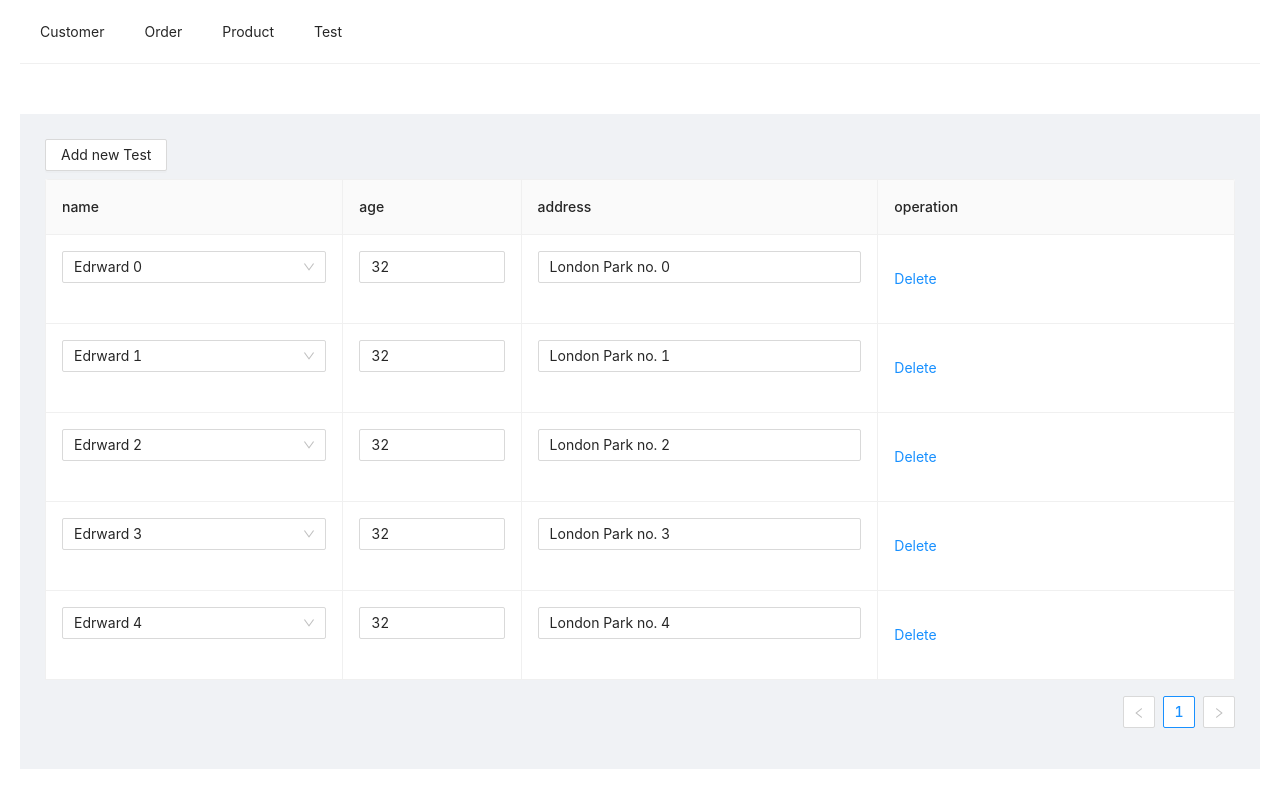
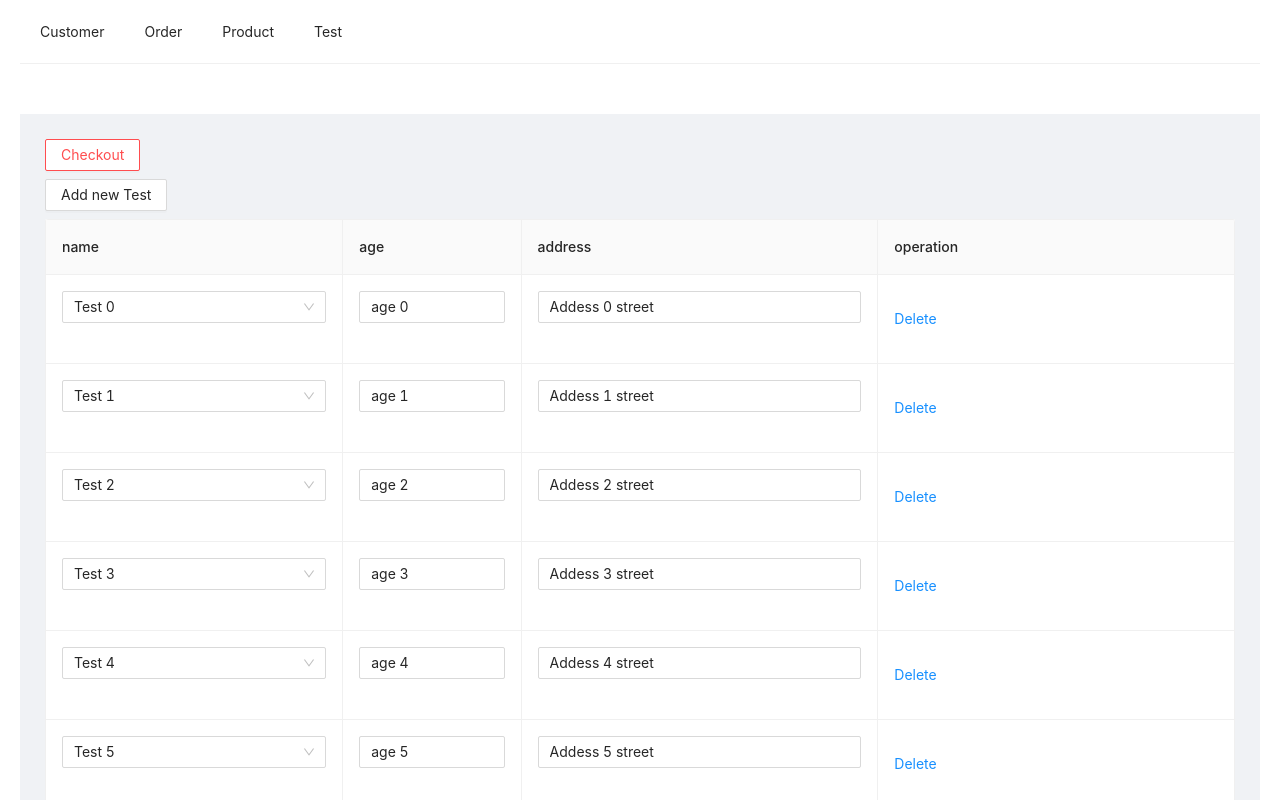
Before and after one commit to minhlezz/customer-management, a React (Create React App) app: page /test in a window 1280 px wide. Shown: the top 800 px of the page. Built offline with nearby package versions, Linux system fonts and the light colour scheme.

Commit message:
fix setFieldvalue not trigger formValuesChange

```diff
--- a/src/components/EditableTable/Cell.js
+++ b/src/components/EditableTable/Cell.js
@@ -13,11 +13,17 @@ const Cell = ({
   renderFormInput,
   children,
   formItemProps,
+  formValuesChangeHandler,
   ...restProps
 }) => {
+  const updateOtherValues = (updatedData) => {
+    form.setFieldsValue(updatedData);
+    formValuesChangeHandler(updatedData);
+  };
+
   const FormInput = inputType || Input;
   const inputNode = renderFormInput ? (
-    renderFormInput(form, record.key)
+    renderFormInput(form, record.key, updateOtherValues)
   ) : (
     <FormInput {...inputProps} />
   );
--- a/src/components/EditableTable/index.js
+++ b/src/components/EditableTable/index.js
@@ -4,11 +4,11 @@ import Cell from "./Cell";
 import useEditableTable from "./useEditableTable";
 
 const EditableTable = (props) => {
-  const { data, mergedColumns, formProps, addNewButton, formRef } =
+  const { data, mergedColumns, formProps, addNewButton } =
     useEditableTable(props);
-
   return (
-    <Form {...formProps} formRef={formRef}>
+    <Form {...formProps}>
+      {props.children}
       {addNewButton}
       <Table
         bordered
--- a/src/components/EditableTable/useEditableTable.js
+++ b/src/components/EditableTable/useEditableTable.js
@@ -1,5 +1,6 @@
 import React, { Fragment, useState } from "react";
 import { Button, Form, Popconfirm, Typography } from "antd";
+import { convertToArrayObj } from "../../utils/utils";
 
 const useOperation = ({
   deleteHandler,
@@ -85,6 +86,7 @@ const useColumns = ({
   cancelHandler,
   editHandler,
   type,
+  formValuesChangeHandler,
 }) => {
   const editingKeyMode = type === "single" ? editingSingleKey : editingKey;
   const isEditing = (record) => editingKeyMode.includes(record.key);
@@ -118,6 +120,7 @@ const useColumns = ({
         formItemProps: col.formItemProps,
         editing: isEditing(record),
         type: type,
+        formValuesChangeHandler,
       }),
     };
   });
@@ -133,27 +136,30 @@ const useChangingStateAction = ({ dataSource, onChange, form, type }) => {
   const [editStatus, setEditStatus] = useState(false);
 
   const addHandler = () => {
-    const newKey = Date.now();
+    const newKey = Math.floor(Date.now() * Math.random() * 1000);
     setData([...data, { key: newKey }]);
 
     if (type === "single") {
-      setEditingSingleKey([newKey]);
+      setEditingKey([newKey]);
       setEditStatus(true);
-    } else if (type === "multiple") {
+    }
+
+    if (type === "multiple") {
       setEditingKey([...editingKey, newKey]);
     }
   };
 
-  const formValuesChangeHandler = (changedValues) => {
-    const newDataSource = dataSource.map((row) => {
-      const currenKey = Object.keys(changedValues)[0];
-      if (row.key === currenKey) {
-        const changedData = changedValues[currenKey];
-        return { ...row, ...changedData };
+  const formValuesChangeHandler = (changedValues, values) => {
+    const newData = dataSource.map((item) => {
+      const currentKey = Object.keys(changedValues)[0];
+      console.log(currentKey);
+      if (item.key.toString() === currentKey.toString()) {
+        const changedData = changedValues[currentKey];
+        return { ...item, ...changedData };
       }
-      return row;
+      return item;
     });
-    onChange(newDataSource);
+    onChange(newData);
   };
 
   const deleteHandler = (record) => {
@@ -213,9 +219,9 @@ const useEditableTable = ({
   onChange,
   addNewButtonText,
   type,
+  formRef,
 }) => {
   const [form] = Form.useForm();
-
   const {
     data,
     editingKey,
@@ -234,11 +240,17 @@ const useEditableTable = ({
     type,
   });
 
+  const defaultValues = dataSource?.reduce((acc, curr) => {
+    acc[curr.key] = curr;
+    return acc;
+  }, {});
+
   const formProps = {
     form,
     component: false,
-    initialValues: dataSource,
-    onValuesChange: (changedValue, values) => {
+    initialValues: defaultValues,
+    ref: formRef,
+    onValuesChange: (changedValue) => {
       formValuesChangeHandler(changedValue);
     },
   };
@@ -253,6 +265,7 @@ const useEditableTable = ({
     cancelHandler,
     editingSingleKey,
     type,
+    formValuesChangeHandler,
   });
 
   const addNewButton = (
--- a/src/components/Order/OrderTable.js
+++ b/src/components/Order/OrderTable.js
@@ -1,21 +1,9 @@
+import { InputNumber, Select } from "antd";
 import React from "react";
-import EditableTable from "../UI/EditableTable";
+import EditableTable from "../EditableTable/";
 
 const OrderTable = (props) => {
   const { products, formRef, orderProducts, updateOrderProducts } = props;
-
-  const productSelectChangeHandler = ({ value, form, record }) => {
-    const isProduct = products.find((item) => item.productName === value);
-    if (isProduct) {
-      form.setFieldsValue({
-        [record.key]: {
-          productPrice: isProduct.productPrice,
-          productQuantity: 1,
-          productId: isProduct.id,
-        },
-      });
-    }
-  };
 
   const productOptions = products.map((product) => {
     return {
@@ -29,31 +17,67 @@ const OrderTable = (props) => {
       title: "Product",
       dataIndex: "productName",
       width: "20%",
-      valueType: "select",
       editable: true,
-      options: productOptions,
-      onChange: ({ value, form, record }) => {
-        productSelectChangeHandler({ value, form, record });
+      renderFormInput: (form, recordKey, updateOtherValues) => {
+        return (
+          <Select
+            options={productOptions}
+            onChange={(value) => {
+              const selectedProduct = products.find(
+                (item) => item.productName === value
+              );
+
+              if (selectedProduct) {
+                const newData = [...orderProducts];
+                const index = newData.findIndex(
+                  (item) => item.key === recordKey
+                );
+                const newItem = {
+                  ...selectedProduct,
+                  productQuantity: 1,
+                  key: recordKey,
+                };
+
+                const updatedData = {
+                  [recordKey]: newItem,
+                };
+
+                updateOtherValues(updatedData);
+
+                if (index > -1) {
+                  const item = newData[index];
+                  newData.splice(index, 1, { ...item, ...newItem });
+                  updateOrderProducts(newData);
+                } else {
+                  newData.push(newItem);
+                  updateOrderProducts(newData);
+                }
+              }
+            }}
+          />
+        );
       },
     },
     {
       title: "Price",
       dataIndex: "productPrice",
-      valueType: "input",
       editable: true,
+      inputType: InputNumber,
+      inputProps: { min: 0 },
     },
     {
       title: "Quantity",
       dataIndex: "productQuantity",
-      valueType: "input",
       editable: true,
+      inputType: InputNumber,
+      inputProps: { min: 0 },
     },
     {
       title: "ID",
-      dataIndex: "productId",
+      dataIndex: "id",
       valueType: "input",
       editable: true,
-      disabled: true,
+      inputProps: { disabled: true },
     },
   ];
 
@@ -61,14 +85,12 @@ const OrderTable = (props) => {
     <EditableTable
       formRef={formRef}
       columns={columns}
-      editable={{
-        addRow: {
-          title: "Add New Row",
-        },
-        type: "multiple",
+      dataSource={orderProducts}
+      onChange={(values) => {
+        updateOrderProducts(values);
       }}
-      data={orderProducts}
-      updateTable={updateOrderProducts}
+      addNewButtonText="Add new Order"
+      type={"multiple"}
     >
       {props.children}
     </EditableTable>
--- a/src/pages/OrderDetail.js
+++ b/src/pages/OrderDetail.js
@@ -1,19 +1,25 @@
-import React, { useRef } from "react";
-import { Button, Spin } from "antd";
+import React, { useRef, useState } from "react";
+import { Button, InputNumber, Select, Spin } from "antd";
 import Title from "antd/lib/typography/Title";
 import { useHistory, useParams } from "react-router-dom";
-import EditableTable from "../components/UI/EditableTable";
+import EditableTable from "../components/EditableTable/";
 import useFetchByID from "../hooks/useFetchByID";
 import { toFormatDate } from "../utils/utils";
 import useFetch from "../hooks/useFetch";
+
+const initOrder = {
+  customerId: "",
+  products: [],
+};
 
 const OrderDetail = () => {
   const history = useHistory();
   const params = useParams();
   const id = params.orderId;
   const formRef = useRef(null);
+  const [orderDetail, setOrderDetail] = useState(initOrder);
 
-  const [order, loading, error, setOrder] = useFetchByID("orders", {
+  const [order, loading, error] = useFetchByID("orders", {
     id,
   });
   const [products, productLoading, productErros] = useFetch("products");
@@ -24,13 +30,13 @@ const OrderDetail = () => {
   const { createdAt } = order;
 
   const productSelectChangeHandler = ({ value, form, record }) => {
-    const isProduct = products.find((item) => item.productName === value);
-    if (isProduct) {
+    const selectedProduct = products.find((item) => item.productName === value);
+    if (selectedProduct) {
       form.setFieldsValue({
         [record.key]: {
-          productPrice: isProduct.productPrice,
+          productPrice: selectedProduct.productPrice,
           productQuantity: 1,
-          productId: isProduct.id,
+          productId: selectedProduct.id,
         },
       });
     }
@@ -41,33 +47,28 @@ const OrderDetail = () => {
       ...order,
       products: values,
     };
-    setOrder(newObj);
+    setOrderDetail(newObj);
   };
 
   const saveHandler = async () => {
-    console.log("save");
-    console.log(order);
-    const form = formRef?.current;
-    if (form) {
-      await form.validateFields();
-      form.submit();
-    }
+    const form = formRef.current;
+    await form.validateFields();
+
+    const updatedOrder = {
+      customerId: orderDetail.customerId,
+      products: orderDetail.products,
+    };
+    console.log(form);
+    console.log(form.getFieldsValue());
   };
 
   const doubleClickHanlder = (record) => {
-    const newPath = `/product/${record.productId}`;
-    history.push(newPath);
+    if (record.id) {
+      const newPath = `/product/${record.id}`;
+      history.push(newPath);
+    }
+    return;
   };
-
-  const productDatasource = order.products.map((item, index) => {
-    return {
-      key: index,
-      productName: item.productName,
-      productPrice: item.productPrice,
-      productQuantity: item.productQuantity,
-      productId: item.productId,
-    };
-  });
 
   const productOptions = products.map((product) => {
     return {
@@ -81,29 +82,71 @@ const OrderDetail = () => {
       title: "Product",
       dataIndex: "productName",
       width: "20%",
-      valueType: "select",
       editable: true,
-      options: productOptions,
+      formItemProps: {
+        rules: [
+          {
+            required: true,
+            message: "Please input Product",
+          },
+        ],
+      },
       onChange: productSelectChangeHandler,
+      renderFormInput: (form, recordKey) => {
+        return (
+          <Select
+            options={productOptions}
+            onChange={(value) => {
+              console.log(value);
+            }}
+          />
+        );
+      },
     },
     {
       title: "Price",
       dataIndex: "productPrice",
-      valueType: "input",
       editable: true,
+      inputType: InputNumber,
+      inputProps: { min: 0 },
+      formItemProps: {
+        rules: [
+          {
+            required: true,
+            message: "Please Select Product",
+          },
+        ],
+      },
     },
     {
       title: "Quantity",
       dataIndex: "productQuantity",
-      valueType: "input",
       editable: true,
+      inputType: InputNumber,
+      inputProps: { min: 0 },
+      formItemProps: {
+        rules: [
+          {
+            required: true,
+            message: "Please input Quantity",
+          },
+        ],
+      },
     },
     {
       title: "ID",
-      dataIndex: "productId",
+      dataIndex: "id",
       valueType: "input",
       editable: true,
-      disabled: true,
+      inputProps: { disabled: true },
+      formItemProps: {
+        rules: [
+          {
+            required: true,
+            message: "Please input ID",
+          },
+        ],
+      },
     },
   ];
 
@@ -114,15 +157,13 @@ const OrderDetail = () => {
       </Title>
       <EditableTable
         formRef={formRef}
-        data={productDatasource}
-        updateTable={updateHandler}
+        dataSource={order.products}
         columns={columns}
-        editable={{
-          addRow: {
-            title: "Add More Products",
-          },
-          type: "multiple",
+        addNewButtonText="Add More Order"
+        onChange={(values) => {
+          updateHandler(values);
         }}
+        type={"multiple"}
         onRow={(record) => {
           return {
             onDoubleClick: () => {
@@ -132,7 +173,12 @@ const OrderDetail = () => {
         }}
       >
         <div className="dflex justify-end" style={{ marginBottom: "8px" }}>
-          <Button danger type="primary" onClick={saveHandler}>
+          <Button
+            danger
+            type="primary"
+            onClick={saveHandler}
+            disabled={!formRef?.current?.isFieldsTouched()}
+          >
             Save
           </Button>
         </div>
--- a/src/pages/ProductDetail.js
+++ b/src/pages/ProductDetail.js
@@ -19,7 +19,7 @@ const ProductDetail = () => {
   return (
     <div className="margin-25">
       {product && (
-        <Descriptions title={`Product Information - ${params.productId}`}>
+        <Descriptions title={`Product Information ${params.productId}`}>
           <Descriptions.Item label="Product">
             {productName}
           </Descriptions.Item>
--- a/src/pages/Test.js
+++ b/src/pages/Test.js
@@ -1,21 +1,30 @@
 import React, { useRef, useState } from "react";
-import { Select } from "antd";
+import { Button, Select } from "antd";
 import EditableTable from "../components/EditableTable";
 
 const originData = [];
 
-for (let i = 0; i < 5; i++) {
+for (let i = 0; i < 20; i++) {
   originData.push({
-    key: i.toString(),
-    name: `Edrward ${i}`,
-    age: 32,
-    address: `London Park no. ${i}`,
+    key: Math.floor(Math.random() * 1000 * i),
+    name: `Test ${i}`,
+    age: `age ${i}`,
+    address: `Addess ${i} street`,
   });
 }
 
 const Test = () => {
   const [data, setData] = useState(originData);
   const formRef = useRef(null);
+
+  console.log(data);
+
+  const checkoutHandler = async () => {
+    const form = formRef.current;
+    await form.validateFields();
+    const formValues = form.getFieldsValue();
+    console.log(formValues);
+  };
 
   const columns = [
     {
@@ -31,9 +40,15 @@ const Test = () => {
               { label: "Smith", value: "Smith" },
             ]}
             onChange={(value) => {
-              console.log(value);
-              let age = value === 2 ? 10 : 100;
-              form.setFieldsValue({ [recordKey]: { age } });
+              if (value === "Halland") {
+                form.setFieldsValue({ [recordKey]: { age: 100 } });
+              } else {
+                form.setFieldsValue({
+                  [recordKey]: {
+                    age: 10,
+                  },
+                });
+              }
             }}
           />
         );
@@ -59,11 +74,15 @@ const Test = () => {
       <EditableTable
         columns={columns}
         dataSource={data}
-        onChange={(values) => setData(values)}
+        onChange={(changedValues) => setData(changedValues)}
         addNewButtonText="Add new Test"
         type={"multiple"}
         formRef={formRef}
-      />
+      >
+        <Button danger onClick={checkoutHandler}>
+          Checkout
+        </Button>
+      </EditableTable>
     </div>
   );
 };
```
Also changed, not shown: src/pages/Order.js (+7 -0 lines), src/utils/utils.js (+16 -0 lines).
